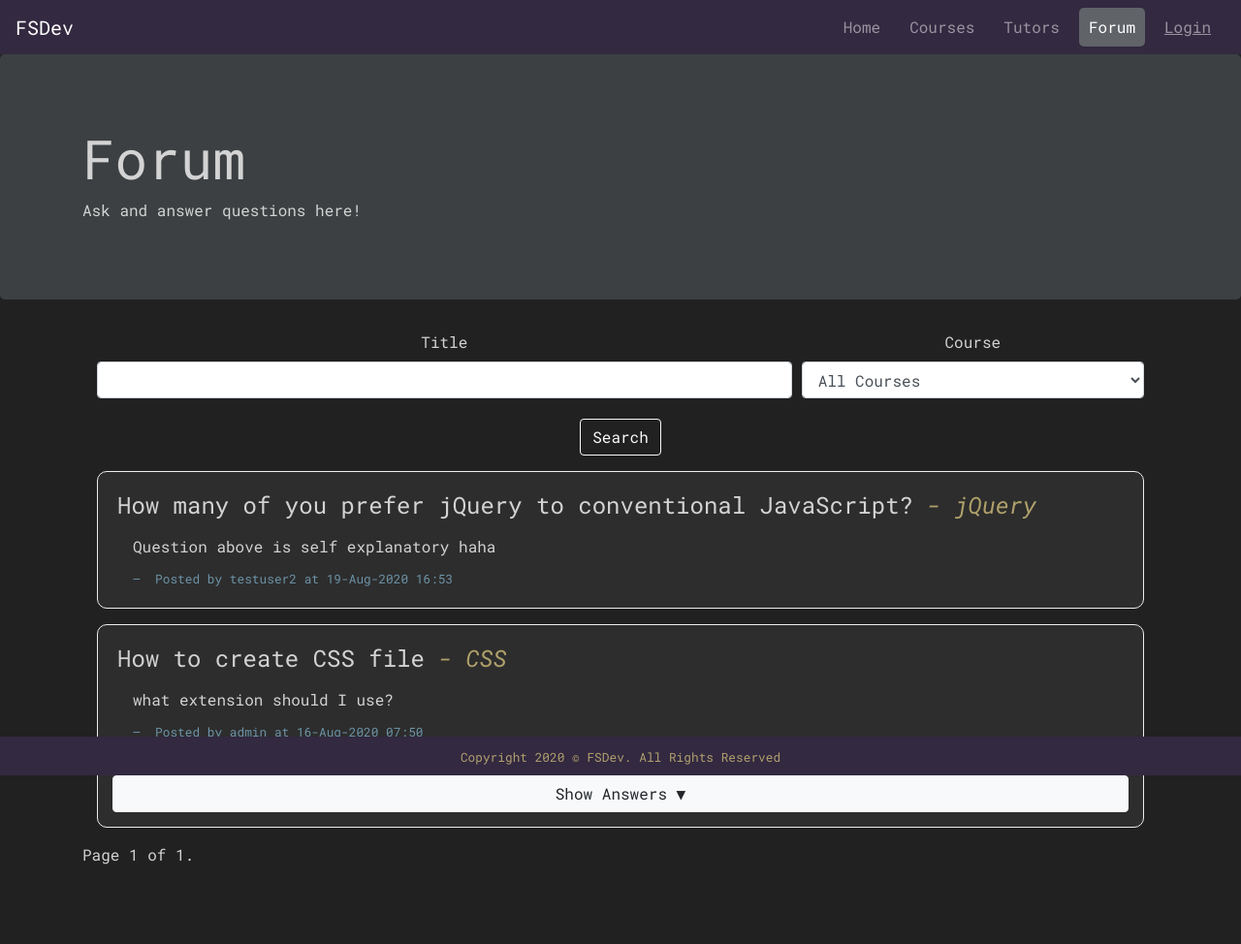
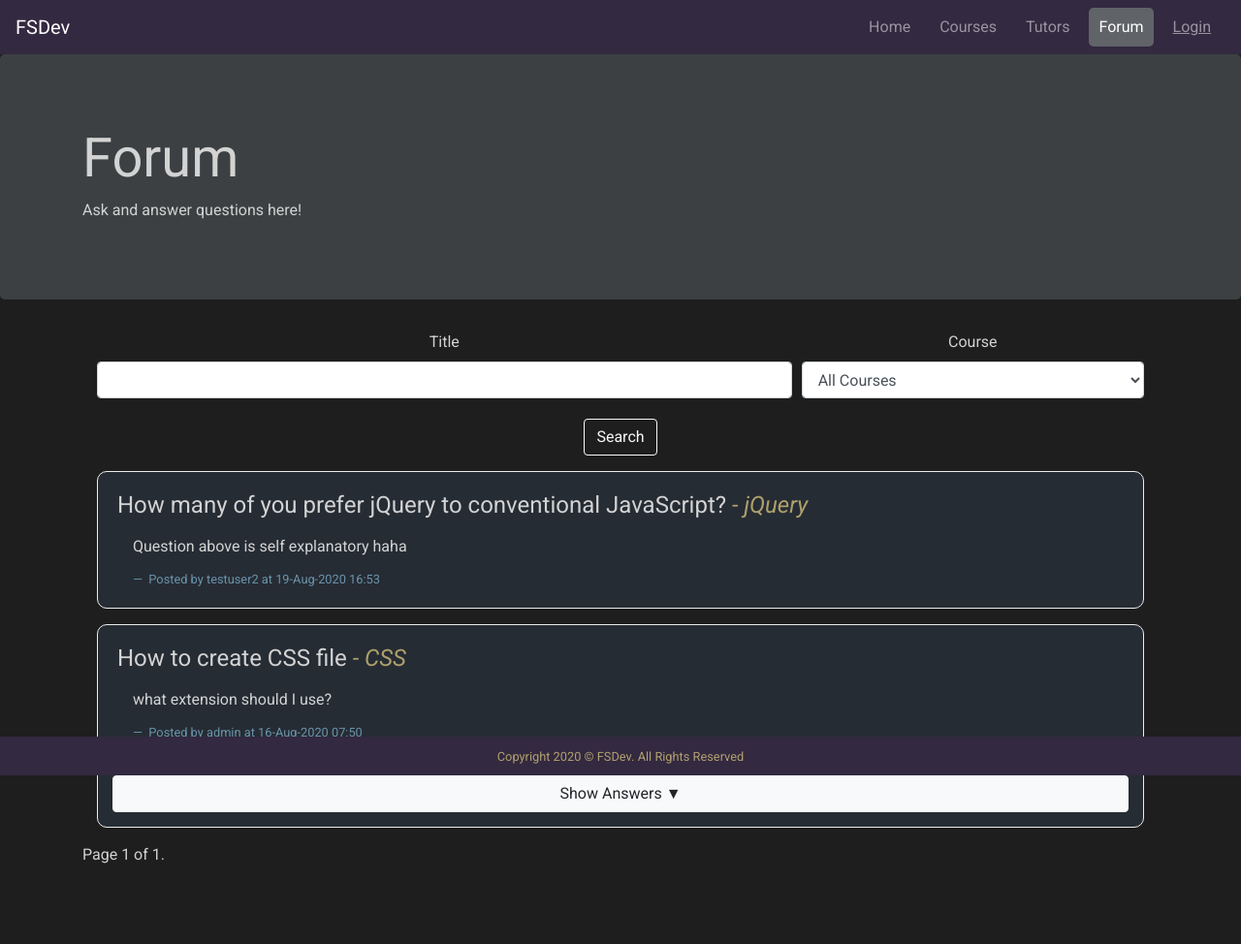
Before and after one commit to zuanming/fourthrepo, a Django app: page /forum/ in a window 1280 px wide. Shown: the whole page at 97% size. Run offline with Django 3.2, Linux system fonts and the light colour scheme; data comes from the database, SQL or seed files in the repository; some libraries are stand-ins or nearby versions.

Commit message:
minor changes to color, changed font to roboto sans serif, added flash messages timed fade outC

```diff
--- a/ProgrammingCourseProject/settings.py
+++ b/ProgrammingCourseProject/settings.py
@@ -16,7 +16,7 @@ SECRET_KEY = os.environ.get("SECRET_KEY")
 # SECURITY WARNING: don't run with debug turned on in production!
 DEBUG = False
 
-ALLOWED_HOSTS = ["programming-course-project.herokuapp.com"]
+ALLOWED_HOSTS = ["*", "programming-course-project.herokuapp.com"]
 
 
 # Application definition
--- a/static/styles/styles.css
+++ b/static/styles/styles.css
@@ -1,8 +1,8 @@
 body {
-    background-color:rgba(9, 9, 9, 0.9);
+    background-color:rgba(30, 30, 30);
     color:lightgrey;
     margin-bottom:80px;
-    font-family: 'Roboto Mono', monospace;
+    font-family: 'Roboto', sans-serif;
 }
 
 .scrolldiv {
@@ -64,12 +64,12 @@ body {
 }
 
 .mainpost{
-    background-color: rgb(45,45,45) !important;
+    background-color: rgb(38,44,52) !important;
 }
 
 .subpost {
     color:rgb(245,246,246);
-    background-color:rgb(66,61,70);
+    background-color:rgb(60,64,66);
     border-radius:10px !important;
 }
 
--- a/templates/base.template.html
+++ b/templates/base.template.html
@@ -16,8 +16,7 @@
 	<link rel="icon" type="image/png" href="{% static 'static/images/favicon.png' %}">
 
     <!-- Google Font -->
-	<link href="https://fonts.googleapis.com/css2?family=Roboto+Mono:ital,wght@0,400;0,700;1,400&display=swap"
-		rel="stylesheet">
+	<link href="https://fonts.googleapis.com/css2?family=Roboto:ital,wght@0,400;0,700;1,400&display=swap" rel="stylesheet">
 
 	<title>FSDev{%block title%}{%endblock%}</title>
 </head>
@@ -72,8 +71,9 @@
 		</nav>
 	</header>
 	<main style="margin-top:56px;">
+    <!-- Flash Messages -->
 		{% if messages %}
-		<div class='alert alert-success'>
+		<div id="flash-msg" class='alert alert-success mb-0'>
 			<div>
 				{% for m in messages %} {{ m }} {% endfor %}
 			</div>
@@ -110,6 +110,13 @@
         submitButton.css('display', 'none');
     });
 	</script>
+
+    <!-- Messages Timeout -->
+    <script>
+      setTimeout(function () {
+        $("#flash-msg").fadeOut();
+      }, 2000);
+    </script>
 </body>
 
 </html>
```
Also changed, not shown: cart/templates/cart/view_cart.template.html (+5 -5 lines).
